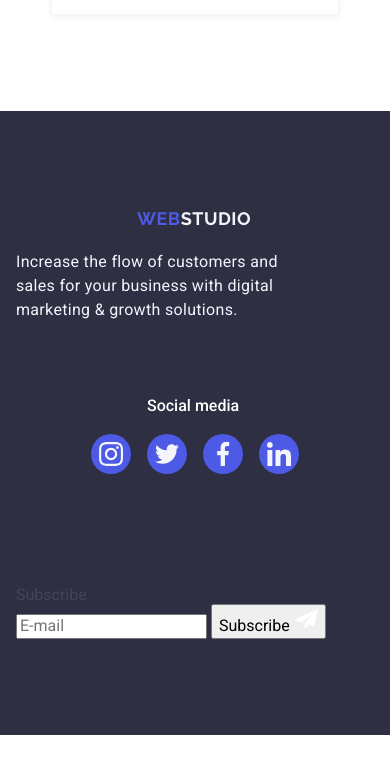
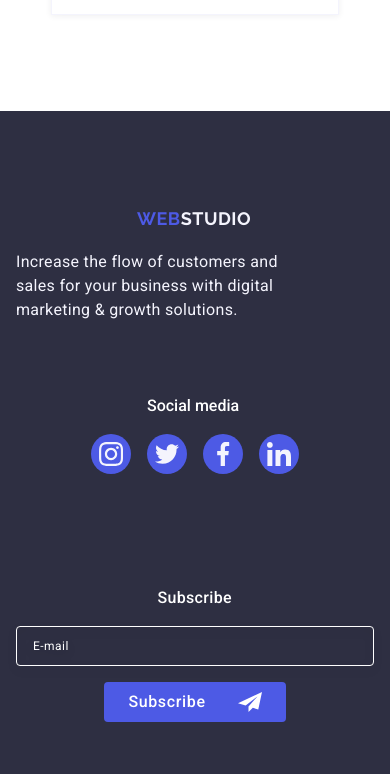
Before and after one commit to Cecylia2023/goit-homework-06, a plain HTML site: page index.html in a window 390 px wide. Shown: the part 6586-7360 px from the top of the page. Before the commit the page ends 7321 px from the top, so only its background shows below. Drawn offline with nearby package versions, Linux system fonts and the light colour scheme.

Commit message:
footer-mobile

```diff
--- a/css/styles.css
+++ b/css/styles.css
@@ -519,6 +519,59 @@ color: #8E8F99;
 .footer-icon-link:focus {
     background-color: #31D0AA;
 }
+.footer-form-subscribe {
+    width: 75px;
+    height: 24px;
+    font-size: 16px;
+    font-weight: 500;
+    line-height: 1.5;
+    letter-spacing: 0.02em;
+    color: #FFF;
+    margin-bottom: 16px;
+}
+.footer-form-input {
+    height: 40px;
+    border-radius: 4px;
+    border: 1px solid #FFF;
+    filter: drop-shadow(0px 4px 4px rgba(0, 0, 0, 0.15));
+    padding-left: 16px;
+    background-color: transparent;
+    color: #FFF;
+    font-size: 12px;
+    font-weight: 400;
+    line-height: 1.5;
+    letter-spacing: 0.04em;
+}
+.footer-form-input::placeholder {
+    color:#FFF;
+}
+.footer-form-button {
+    display: flex;
+    gap: 16px;
+    height: 40px;
+    min-width: 165px;
+    padding: 8px 24px;;
+    justify-content: center;
+    align-items: center;
+    border-radius: 4px;
+    background: #4D5AE5;
+    font-family: "Roboto", sans-serif;
+    font-size: 16px;
+    font-weight: 500;
+    line-height: 1.5;
+    letter-spacing: 0.04em;
+    color: #FFF;
+    transition: background-color 250ms cubic-bezier(0.4, 0, 0.2, 1);
+    border: none;
+}
+.footer-form-button:hover,
+.footer-form-button:focus {
+    background-color: #404bbf;
+}
+.footer-form-button-icon {
+    margin-left: 16px;
+}
+
 
 
 /*========/ FOOTER STYLES========*/
@@ -768,6 +821,18 @@ color: #8E8F99;
     width: 288px;
     margin-bottom: 72px;
 }
+.footer-form-subscribe {
+    margin-left: auto;
+    margin-right: auto;
+}
+.footer-form-input {
+    width: 100%;
+    margin-bottom: 16px;
+}
+.footer-form-button {
+    margin-left: auto;
+    margin-right: auto;
+}
 
 /*========/ MOBILE FOOTER STYLES========*/
 }
@@ -824,6 +889,7 @@ color: #8E8F99;
     padding-top: 97.5px;
     padding-bottom: 96px;
 }
+
 /*========/ MOBILE AND TABLET FOOTER STYLES========*/
 }
 /*========/ MOBILE AND TABLET STYLES========*/
@@ -992,6 +1058,10 @@ color: #8E8F99;
     column-gap: 24px;
     row-gap: 72px;
 }
+.footer-form {
+    display: flex;
+    gap: 24px;
+}
 
 /*========/ TABLET FOOTER STYLES========*/
 }
--- a/index.html
+++ b/index.html
@@ -391,9 +391,9 @@
     <div class="footer-form-box">
         <p class="footer-form-subscribe">Subscribe</p>
         <form class="footer-form" name="Subscribe_form" autocomplete="off" >
-            <label class="footer-form-label">
-                <input class="footer-form-input" type="email" name="user-email" placeholder="E-mail">
-            </label>
+            <label class="footer-form-label" for="user-email"></label>
+                <input class="footer-form-input" type="email" name="user-email" id="user-email" placeholder="E-mail">
+
             <button class="footer-form-button" type="submit">
                 Subscribe <svg class="footer-form-button-icon" width="24" height="24" aria-label="dove icon" >
                     <use href="./images/icons.svg#icon-Frame"></use>
```
